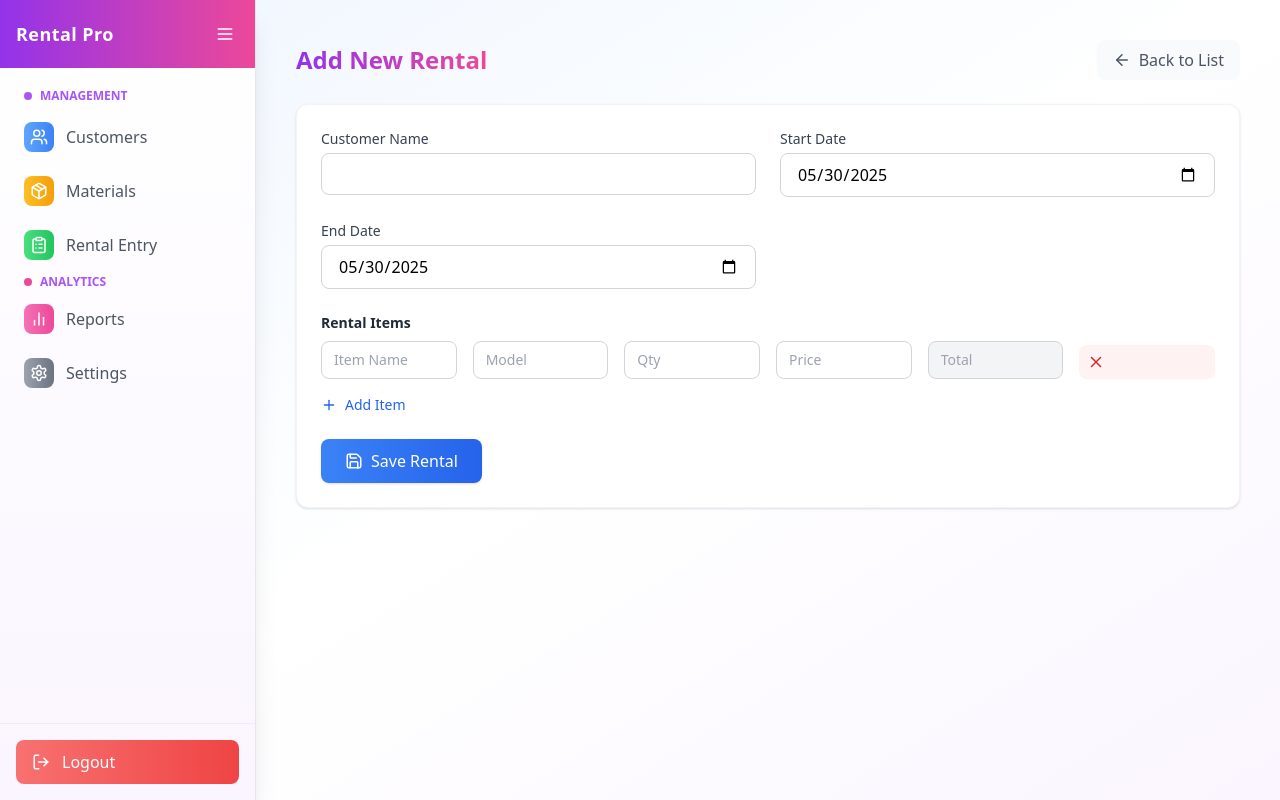
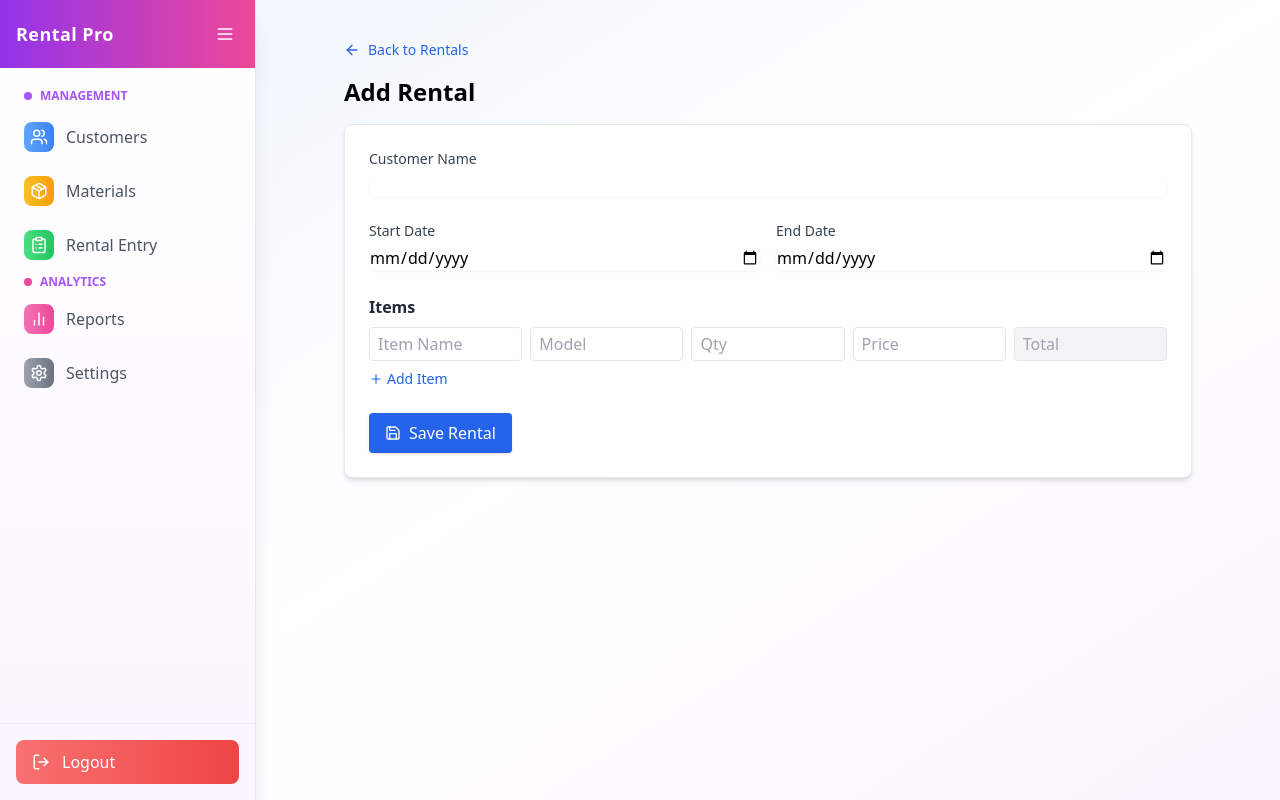
Before and after one commit to ShahaamM/Rental-Management-System, a React (Create React App) app in the folder client/: page /rental/add in a window 1280 px wide. Built offline with nearby package versions, Linux system fonts and the light colour scheme; sample sign-in values are in the browser's storage.

Commit message:
Update RentalAddEdit.jsx

```diff
--- a/client/src/pages/RentalAddEdit.jsx
+++ b/client/src/pages/RentalAddEdit.jsx
@@ -1,7 +1,6 @@
-// src/pages/RentalAddEdit.jsx
 import React, { useEffect, useState } from 'react';
 import { useNavigate, useParams } from 'react-router-dom';
-import { ArrowLeft, Save, Plus, X } from 'lucide-react';
+import { ArrowLeft, Save, Plus } from 'lucide-react';
 
 const RentalAddEdit = () => {
   const { id } = useParams();
@@ -10,20 +9,57 @@ const RentalAddEdit = () => {
 
   const [formData, setFormData] = useState({
     customerName: '',
-    startDate: new Date().toISOString().split('T')[0],
-    endDate: new Date().toISOString().split('T')[0],
+    startDate: '',
+    endDate: '',
     items: [{ itemName: '', model: '', quantity: '', price: '', total: '' }]
   });
 
   const [loading, setLoading] = useState(false);
   const [error, setError] = useState('');
+  const [suggestions, setSuggestions] = useState({});
 
-  const handleChange = (e, index = null, field = null) => {
+  const fetchSuggestions = async (field, query, index = 0) => {
+  if (query.length < 1) return;
+
+  try {
+    const token = localStorage.getItem('token');
+    const res = await fetch(`/api/suggestions?field=${field}&query=${query}`, {
+      headers: {
+        'Authorization': `Bearer ${token}`
+      }
+    });
+
+    if (!res.ok) throw new Error('Unauthorized');
+    const data = await res.json();
+
+    setSuggestions(prev => ({
+      ...prev,
+      [`${field}_${index}`]: data   // ✅ store suggestion using field + index key
+    }));
+  } catch (err) {
+    console.error('Suggestion fetch failed:', err.message);
+  }
+};
+
+
+
+  const handleChange = async (e, index = null, field = null) => {
     const { name, value } = e.target;
-
     if (index !== null && field) {
       const updatedItems = [...formData.items];
       updatedItems[index][field] = value;
+      fetchSuggestions(field, value, index);
+
+      const { itemName, model } = updatedItems[index];
+      if (itemName && model && (field === 'itemName' || field === 'model')) {
+        try {
+          const res = await fetch(`/api/rentals/price?itemName=${encodeURIComponent(itemName)}&model=${encodeURIComponent(model)}`);
+          const data = await res.json();
+          updatedItems[index].price = data.price || '';
+        } catch {
+          updatedItems[index].price = '';
+        }
+      }
 
       const qty = parseFloat(updatedItems[index].quantity || 0);
       const price = parseFloat(updatedItems[index].price || 0);
@@ -32,6 +68,7 @@ const RentalAddEdit = () => {
       setFormData({ ...formData, items: updatedItems });
     } else {
       setFormData({ ...formData, [name]: value });
+      fetchSuggestions(name, value, 0);
     }
   };
 
@@ -42,28 +79,11 @@ const RentalAddEdit = () => {
     });
   };
 
-  const removeItemRow = (index) => {
-    if (formData.items.length <= 1) {
-      alert('At least one rental item is required.');
-      return;
-    }
-    const updatedItems = formData.items.filter((_, i) => i !== index);
-    setFormData({ ...formData, items: updatedItems });
-  };
-
   const handleSubmit = async (e) => {
     e.preventDefault();
     setLoading(true);
-    setError('');
-
-    if (!formData.customerName.trim()) {
-      setError('Customer name is required.');
-      setLoading(false);
-      return;
-    }
-
+    const token = localStorage.getItem('token');
     try {
-      const token = localStorage.getItem('token');
       const res = await fetch(isEditMode ? `/api/rentals/${id}` : '/api/rentals', {
         method: isEditMode ? 'PUT' : 'POST',
         headers: {
@@ -72,7 +92,6 @@ const RentalAddEdit = () => {
         },
         body: JSON.stringify(formData)
       });
-
       if (!res.ok) throw new Error('Failed to save rental');
       navigate('/rentals');
     } catch (err) {
@@ -89,11 +108,7 @@ const RentalAddEdit = () => {
         headers: { Authorization: `Bearer ${token}` }
       });
       const data = await res.json();
-      setFormData({
-        ...data,
-        startDate: data.startDate?.split('T')[0],
-        endDate: data.endDate?.split('T')[0]
-      });
+      setFormData(data);
     } catch (err) {
       setError('Failed to load rental');
     }
@@ -104,59 +119,90 @@ const RentalAddEdit = () => {
   }, [id]);
 
   return (
-    <div className="max-w-5xl mx-auto p-6">
-      <div className="flex justify-between items-center mb-6">
-        <h2 className="text-2xl font-bold bg-gradient-to-r from-purple-600 to-pink-500 bg-clip-text text-transparent">
-          {isEditMode ? 'Edit Rental' : 'Add New Rental'}
-        </h2>
-        <button onClick={() => navigate('/rentals')} className="text-gray-600 hover:text-gray-800 bg-gray-50 px-4 py-2 rounded-lg hover:bg-gray-100 transition-colors flex items-center gap-2">
-          <ArrowLeft size={18} />
-          Back to List
-        </button>
-      </div>
+    <div className="p-6 max-w-4xl mx-auto">
+      <button onClick={() => navigate('/rentals')} className="mb-4 flex items-center gap-2 text-sm text-blue-600 hover:underline">
+        <ArrowLeft size={16} /> Back to Rentals
+      </button>
+      <h2 className="text-2xl font-bold mb-4">{isEditMode ? 'Edit Rental' : 'Add Rental'}</h2>
+      {error && <p className="text-red-500 mb-2">{error}</p>}
 
-      {error && <div className="mb-4 text-red-600 bg-red-50 border border-red-200 p-3 rounded">{error}</div>}
+      <form onSubmit={handleSubmit} className="space-y-6 bg-white p-6 rounded-lg shadow-md border">
+        <div className="relative">
+          <label className="block text-sm font-medium text-gray-700">Customer Name</label>
+          <input type="text" name="customerName" value={formData.customerName} onChange={handleChange} required className="mt-1 block w-full border-gray-300 rounded-md shadow-sm" />
+          {suggestions.customerName_0?.length > 0 && (
+            <ul className="absolute z-10 w-full bg-white border rounded shadow">
+              {suggestions.customerName_0.map((s, i) => (
+                <li key={i} onClick={() => {
+                  setFormData(prev => ({ ...prev, customerName: s }));
+                  setSuggestions(prev => ({ ...prev, customerName_0: [] }));
+                }} className="px-2 py-1 hover:bg-blue-100 cursor-pointer">
+                  {s}
+                </li>
+              ))}
+            </ul>
+          )}
+        </div>
 
-      <form onSubmit={handleSubmit} className="bg-white shadow rounded-xl p-6 border border-gray-100">
-        <div className="grid grid-cols-1 md:grid-cols-2 gap-6 mb-6">
+        <div className="grid grid-cols-2 gap-4">
           <div>
-            <label className="text-sm font-medium text-gray-700 block mb-1">Customer Name</label>
-            <input name="customerName" value={formData.customerName} onChange={handleChange} className="w-full border px-4 py-2 rounded-lg focus:ring-2 focus:ring-purple-500 border-gray-300" required />
+            <label className="block text-sm font-medium text-gray-700">Start Date</label>
+            <input type="date" name="startDate" value={formData.startDate?.split('T')[0]} onChange={handleChange} required className="mt-1 block w-full border-gray-300 rounded-md shadow-sm" />
           </div>
           <div>
-            <label className="text-sm font-medium text-gray-700 block mb-1">Start Date</label>
-            <input type="date" name="startDate" value={formData.startDate} onChange={handleChange} className="w-full border px-4 py-2 rounded-lg focus:ring-2 focus:ring-purple-500 border-gray-300" required />
-          </div>
-          <div>
-            <label className="text-sm font-medium text-gray-700 block mb-1">End Date</label>
-            <input type="date" name="endDate" value={formData.endDate} onChange={handleChange} className="w-full border px-4 py-2 rounded-lg focus:ring-2 focus:ring-purple-500 border-gray-300" required />
+            <label className="block text-sm font-medium text-gray-700">End Date</label>
+            <input type="date" name="endDate" value={formData.endDate?.split('T')[0]} onChange={handleChange} required className="mt-1 block w-full border-gray-300 rounded-md shadow-sm" />
           </div>
         </div>
 
         <div>
-          <h3 className="text-sm font-semibold text-gray-800 mb-2">Rental Items</h3>
+          <h3 className="font-semibold text-gray-800 mb-2">Items</h3>
           {formData.items.map((item, index) => (
-            <div key={index} className="grid grid-cols-1 md:grid-cols-6 gap-4 mb-4 items-end">
-              <input type="text" placeholder="Item Name" value={item.itemName} onChange={(e) => handleChange(e, index, 'itemName')} className="border px-3 py-2 rounded-lg text-sm border-gray-300" required />
-              <input type="text" placeholder="Model" value={item.model} onChange={(e) => handleChange(e, index, 'model')} className="border px-3 py-2 rounded-lg text-sm border-gray-300" />
-              <input type="number" placeholder="Qty" value={item.quantity} onChange={(e) => handleChange(e, index, 'quantity')} className="border px-3 py-2 rounded-lg text-sm border-gray-300" required />
-              <input type="number" placeholder="Price" value={item.price} onChange={(e) => handleChange(e, index, 'price')} className="border px-3 py-2 rounded-lg text-sm border-gray-300" required />
-              <input type="text" placeholder="Total" value={item.total} readOnly className="bg-gray-100 border px-3 py-2 rounded-lg text-sm border-gray-300" />
-              <button type="button" onClick={() => removeItemRow(index)} className="text-red-600 hover:text-red-800 bg-red-50 p-2 rounded-lg">
-                <X size={18} />
-              </button>
+            <div key={index} className="grid grid-cols-5 gap-2 mb-2 relative">
+              <div className="relative">
+                <input type="text" placeholder="Item Name" value={item.itemName} onChange={(e) => handleChange(e, index, 'itemName')} className="border rounded px-2 py-1 w-full" />
+                {suggestions[`itemName_${index}`]?.length > 0 && (
+                  <ul className="absolute z-10 bg-white border w-full max-h-40 overflow-y-auto shadow rounded text-sm">
+                    {suggestions[`itemName_${index}`].map((s, i) => (
+                      <li key={i} onClick={() => {
+                        const updated = [...formData.items];
+                        updated[index].itemName = s;
+                        setFormData({ ...formData, items: updated });
+                        setSuggestions(prev => ({ ...prev, [`itemName_${index}`]: [] }));
+                      }} className="px-2 py-1 hover:bg-blue-100 cursor-pointer">{s}</li>
+                    ))}
+                  </ul>
+                )}
+              </div>
+              <div className="relative">
+                <input type="text" placeholder="Model" value={item.model} onChange={(e) => handleChange(e, index, 'model')} className="border rounded px-2 py-1 w-full" />
+                {suggestions[`model_${index}`]?.length > 0 && (
+                  <ul className="absolute z-10 bg-white border w-full max-h-40 overflow-y-auto shadow rounded text-sm">
+                    {suggestions[`model_${index}`].map((s, i) => (
+                      <li key={i} onClick={() => {
+                        const updated = [...formData.items];
+                        updated[index].model = s;
+                        setFormData({ ...formData, items: updated });
+                        setSuggestions(prev => ({ ...prev, [`model_${index}`]: [] }));
+                      }} className="px-2 py-1 hover:bg-blue-100 cursor-pointer">{s}</li>
+                    ))}
+                  </ul>
+                )}
+              </div>
+              <input type="number" placeholder="Qty" value={item.quantity} onChange={(e) => handleChange(e, index, 'quantity')} className="border rounded px-2 py-1" />
+              <input type="number" placeholder="Price" value={item.price} onChange={(e) => handleChange(e, index, 'price')} className="border rounded px-2 py-1" />
+              <input type="text" placeholder="Total" value={item.total} readOnly className="bg-gray-100 border rounded px-2 py-1" />
             </div>
           ))}
-          <button type="button" onClick={addItemRow} className="text-blue-600 flex items-center gap-2 text-sm hover:underline">
-            <Plus size={16} /> Add Item
+
+          <button type="button" onClick={addItemRow} className="mt-2 text-blue-600 flex items-center gap-1 text-sm hover:underline">
+            <Plus size={14} /> Add Item
           </button>
         </div>
 
-        <div className="mt-6 text-right">
-          <button type="submit" disabled={loading} className="bg-gradient-to-r from-blue-500 to-blue-600 text-white px-6 py-2.5 rounded-lg shadow hover:from-blue-600 hover:to-blue-700 transition-all flex items-center gap-2">
-            <Save size={18} /> {isEditMode ? 'Update Rental' : 'Save Rental'}
-          </button>
-        </div>
+        <button type="submit" disabled={loading} className="bg-blue-600 text-white px-4 py-2 rounded shadow hover:bg-blue-700 flex items-center gap-2">
+          <Save size={16} /> {isEditMode ? 'Update Rental' : 'Save Rental'}
+        </button>
       </form>
     </div>
   );
```
